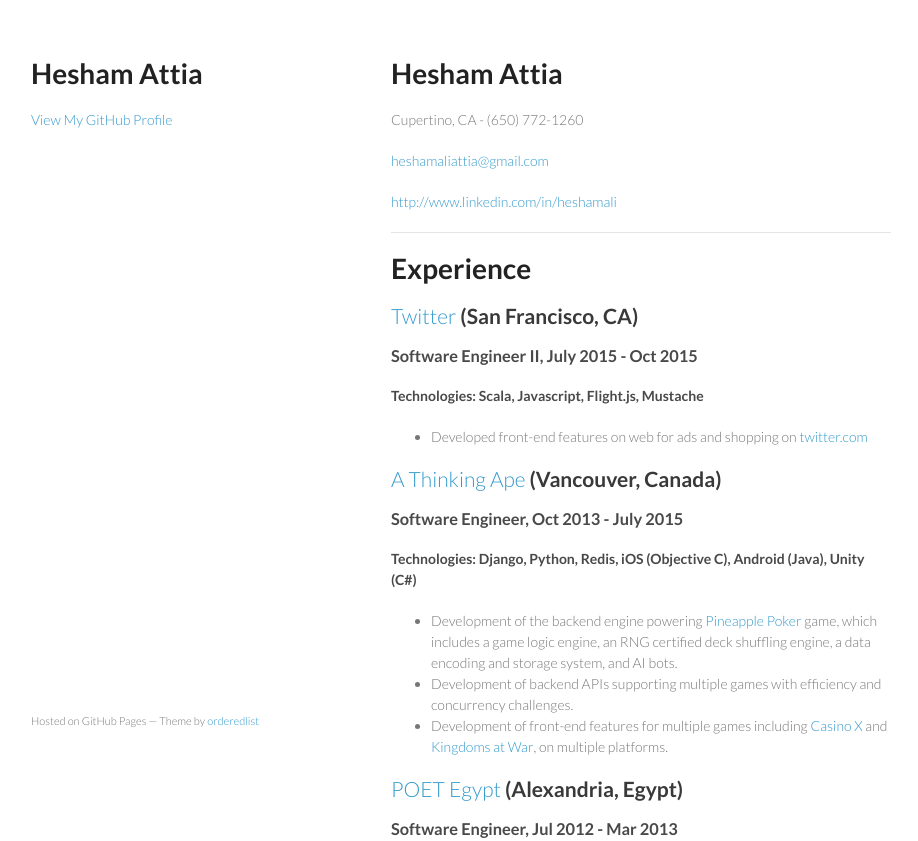
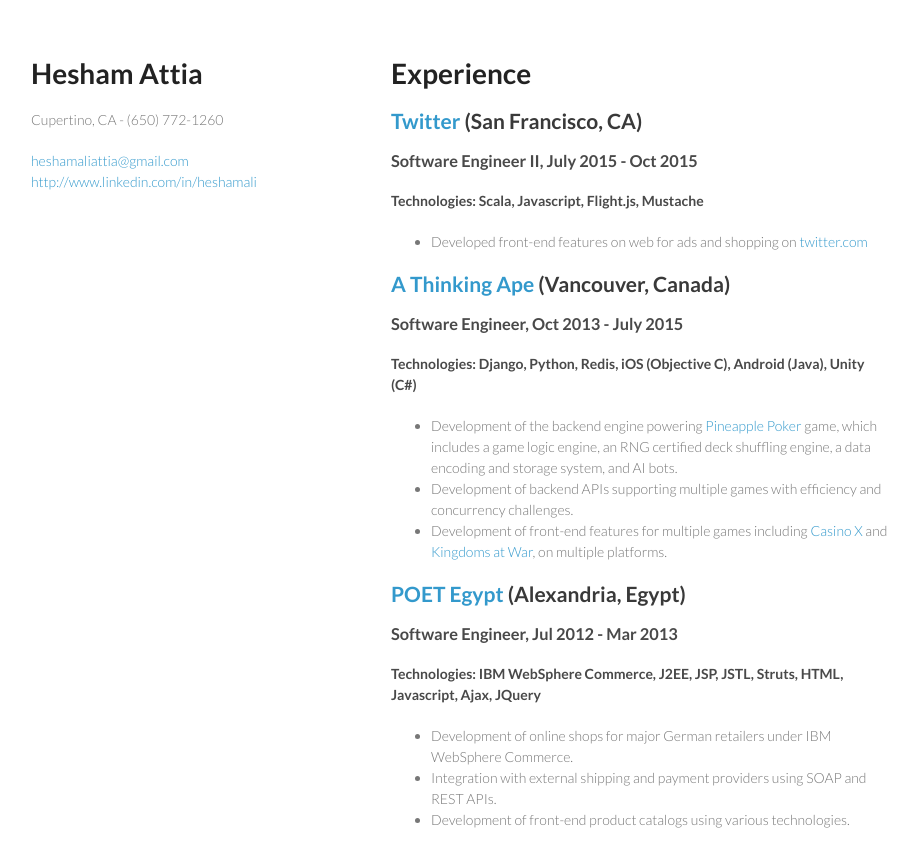
Before and after one commit to heshamattia/heshamattia.github.io, a plain HTML site: page index.html in a window 1280 px wide. Shown: the top 841 px of the page, without its empty margins (179-1097 px from the left). Drawn offline with Linux system fonts and the light colour scheme.

Commit message:
Some fixes

```diff
--- a/index.html
+++ b/index.html
@@ -15,25 +15,14 @@
   <body>
     <div class="wrapper">
       <header>
+
         <h1>Hesham Attia</h1>
-        <p></p>
-
-
-        <p class="view"><a href="https://github.com/heshamattia">View My GitHub Profile</a></p>
+<p>Cupertino, CA - (650) 772-1260</p>
+<a href="heshamaliattia@gmail.com">heshamaliattia@gmail.com</a>
+<a href="http://www.linkedin.com/in/heshamali">http://www.linkedin.com/in/heshamali</a>
 
       </header>
       <section>
-        <h1>
-<a id="hesham-attia" class="anchor" href="#hesham-attia" aria-hidden="true"><span class="octicon octicon-link"></span></a>Hesham Attia</h1>
-
-<p>Cupertino, CA - (650) 772-1260</p>
-
-<p><a href="heshamaliattia@gmail.com">heshamaliattia@gmail.com</a></p>
-
-<p><a href="http://www.linkedin.com/in/heshamali">http://www.linkedin.com/in/heshamali</a></p>
-
-<hr>
-
 <h1>
 <a id="experience" class="anchor" href="#experience" aria-hidden="true"><span class="octicon octicon-link"></span></a>Experience</h1>
 
@@ -111,9 +100,6 @@
 <strong>1st Place</strong>, 11th ACM Arab Regional contest - Egypt 2008</li>
 </ul>
       </section>
-      <footer>
-        <p><small>Hosted on GitHub Pages &mdash; Theme by <a href="https://github.com/orderedlist">orderedlist</a></small></p>
-      </footer>
     </div>
     <script src="javascripts/scale.fix.js"></script>
 
--- a/stylesheets/styles.css
+++ b/stylesheets/styles.css
@@ -34,7 +34,7 @@
 
 a {
   color:#39c;
-  font-weight:400;
+  // font-weight:400;
   text-decoration:none;
 }
 
```
